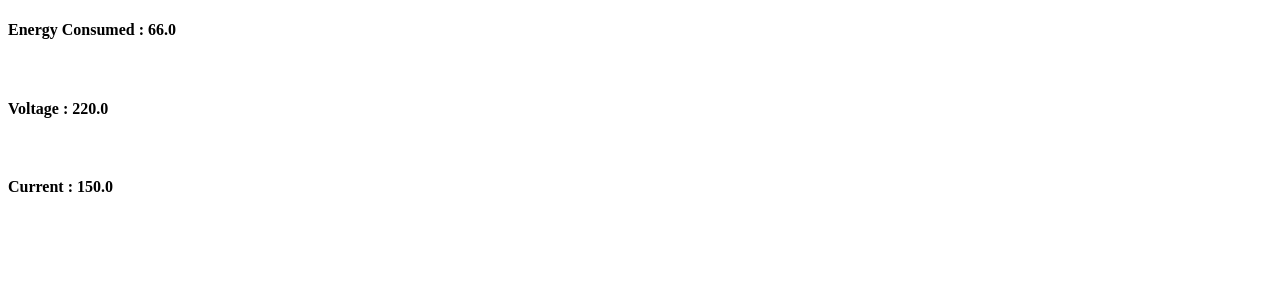
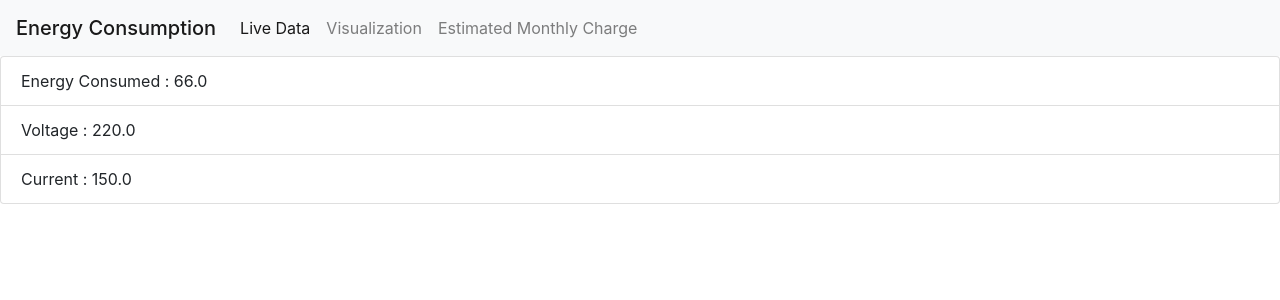
Before and after one commit to Suvargha-2000/ESP32-Django, a Django app: page / in a window 1280 px wide. Shown: the top 300 px of the page. Run offline with Django 4.2, Linux system fonts and the light colour scheme; data comes from the database, SQL or seed files in the repository.

Commit message:
Adding Visualization and using bootstrap

```diff
--- a/base/urls.py
+++ b/base/urls.py
@@ -5,4 +5,5 @@ urlpatterns = [
     path('' , views.home),
     path('update/' , views.updateData),
     path('deleteDB/' , views.deleteDB),
+    path('visualization/' , views.visualRepresent)
 ]
--- a/base/views.py
+++ b/base/views.py
@@ -1,12 +1,34 @@
 from asyncio import constants
 from http.client import HTTPResponse
+from os import execv
 from pickle import GLOBAL
 from django.shortcuts import render , redirect
 from django.http import HttpResponse
 import sqlite3
 from django.contrib.auth import login , authenticate , logout
 from django.contrib import messages
+import time
 
+def visualRepresent(request) :
+
+    try:
+        energy = []
+        time = []
+        conn = sqlite3.connect("Data.db")
+        c = conn.cursor()
+        c.execute("SELECT * FROM datas ;")
+        values = c.fetchall()
+        x = 0
+
+        for i in values :
+
+            energy.append(float(i[2])/1000)
+            time.append(i[3])
+            x = x + 1
+
+    except:
+        pass
+    return render (request , 'visualization.html' , {"energy" : energy , "time" : time})
 
 
 def updateData(request) :
@@ -19,7 +41,7 @@ def updateData(request) :
     conn = sqlite3.connect("Data.db")
     c = conn.cursor()
     try :
-        c.execute("""CREATE TABLE datas (current REAL , voltage REAL , energy REAL)""")
+        c.execute("""CREATE TABLE datas (current REAL , voltage REAL , energy REAL , time REAL)""")
     except :
         print("Table Exists")
     try :
@@ -27,9 +49,10 @@ def updateData(request) :
         current = float(request.POST.get('current'))
         print(voltage*current)
         energy = voltage*current
-        c.execute(f"""INSERT INTO datas VALUES ({ current } , { voltage } , { energy })""")
-        c.execute("SELECT * FROM datas ;")
-        values = c.fetchall()
+
+        named_tuple = time.localtime()
+        time_INT = int(time.strftime("%H%M%S", named_tuple))
+        c.execute(f"""INSERT INTO datas VALUES({ current },{ voltage },{ energy },{time_INT})""")
         conn.commit()
         conn.close()
         return HttpResponse(request.POST)
--- a/templates/home.html
+++ b/templates/home.html
@@ -1,13 +1,52 @@
-{% extends 'main.html' %}
+<!DOCTYPE html>
+<html lang="en">
 
-{% block content %}
+<head>
+    <meta charset="UTF-8">
+    <meta http-equiv="X-UA-Compatible" content="IE=edge">
+    <meta name="viewport" content="width=device-width, initial-scale=1.0">
+    <link rel="stylesheet" href="https://cdn.jsdelivr.net/npm/bootstrap@4.0.0/dist/css/bootstrap.min.css" integrity="sha384-Gn5384xqQ1aoWXA+058RXPxPg6fy4IWvTNh0E263XmFcJlSAwiGgFAW/dAiS6JXm" crossorigin="anonymous">
+
+    <title>Getting Data</title>
+</head>
+
+
+
+<nav class="navbar navbar-expand-lg navbar-light bg-light">
+    <span class="navbar-brand mb-0 h1">Energy Consumption</span>
+    <button class="navbar-toggler" type="button" data-toggle="collapse" data-target="#navbarNav" aria-controls="navbarNav" aria-expanded="false" aria-label="Toggle navigation">
+      <span class="navbar-toggler-icon"></span>
+    </button>
+    <div class="collapse navbar-collapse" id="navbarNav">
+      <ul class="navbar-nav">
+        <li class="nav-item active">
+          <a class="nav-link" href="">Live Data<span class="sr-only">(current)</span></a>
+        </li>
+        <li class="nav-item">
+          <a class="nav-link" href="visualization/">Visualization</a>
+        </li>
+        <li class="nav-item">
+          <a class="nav-link" href="#">Estimated Monthly Charge</a>
+        </li>
+      </ul>
+    </div>
+  </nav>
+
+
+
 <body onload = "JavaScript:AutoRefresh(3000);">
 
-    <h4>Energy Consumed : {{ energy }}</h4>
+    <ul class="list-group">
+        <li class="list-group-item">Energy Consumed : {{ energy }}</li>
+        <li class="list-group-item">Voltage : {{ voltage }}</li>
+        <li class="list-group-item">Current : {{ current }}</li>
+      </ul>
+
+    <h4></h4>
     <br>
-    <h4> Voltage : {{ voltage }}</h4>
+    <h4> </h4>
     <br>
-    <h4> Current : {{ current }} </h4>
+    <h4>  </h4>
     <br>
 </body>
 
@@ -17,4 +56,5 @@
        }
  </script>
 
-{% endblock content %}
+
+</html>
--- a/templates/main.html
+++ /dev/null
@@ -1,16 +0,0 @@
-<!DOCTYPE html>
-<html lang="en">
-
-<head>
-    <meta charset="UTF-8">
-    <meta http-equiv="X-UA-Compatible" content="IE=edge">
-    <meta name="viewport" content="width=device-width, initial-scale=1.0">
-    <title>Getting Data</title>
-</head>
-
-
-    {% block content %}
-
-    {% endblock %}
-
-</html>
```
Also changed, not shown: templates/visualization.html (added, +82 -0 lines).
